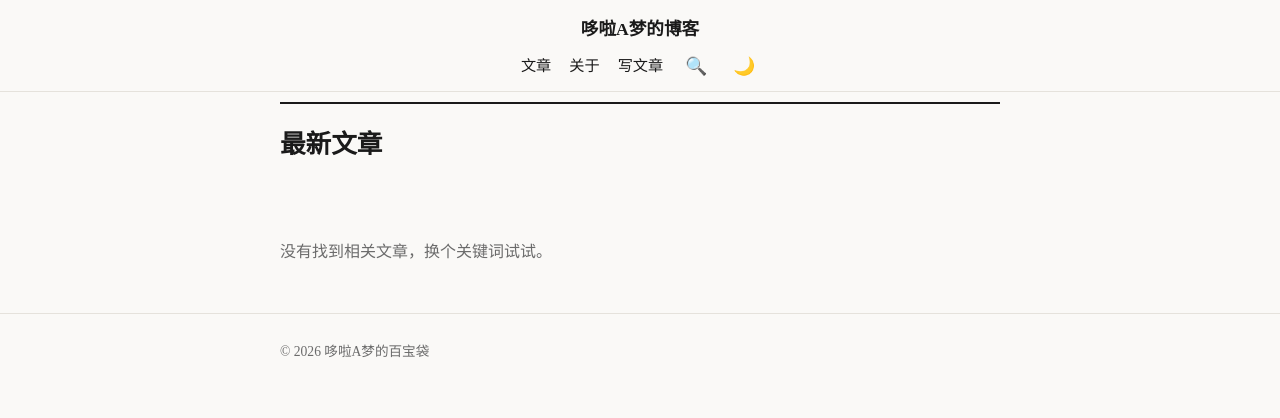
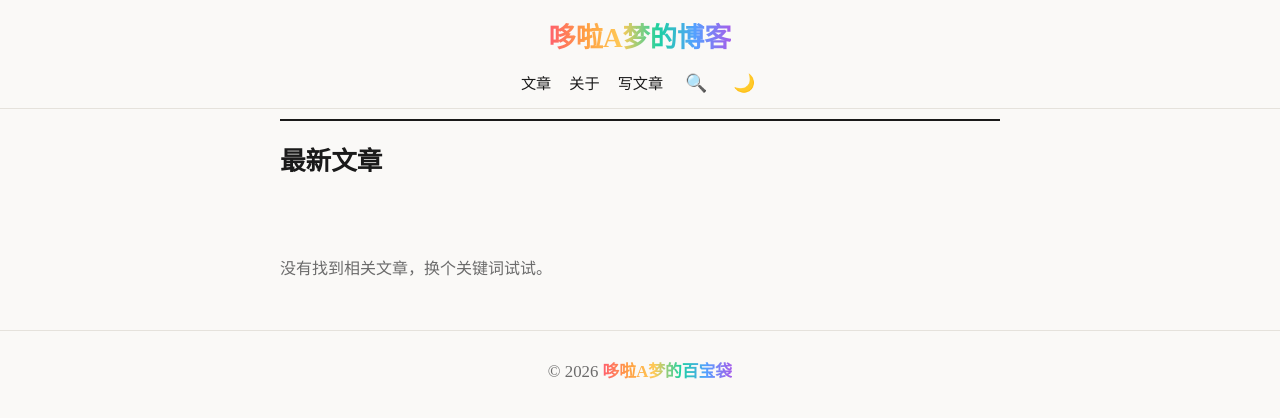
Before and after one commit to LSLQ6/doraemon-blog, a plain HTML site: page index.html in a window 1280 px wide. Drawn offline with Linux system fonts and the light colour scheme.

Commit message:
更新页头页脚彩虹样式

```diff
--- a/styles.css
+++ b/styles.css
@@ -1,8 +1,3 @@
-
-
-
-
-
 :root {
   --bg: #faf9f7;
   --text: #1a1a1a;
@@ -44,8 +39,16 @@ body {
   padding: 14px 20px 10px; gap: 6px;
 }
 .brand {
-  font-weight: 700; font-size: 1.1rem; color: var(--text);
-  text-decoration: none;
+  font-weight: 800; font-size: 1.7rem; text-decoration: none;
+  background: linear-gradient(90deg, #ff5f6d, #ff9f43, #feca57, #1dd1a1, #54a0ff, #a55eea);
+  -webkit-background-clip: text; background-clip: text;
+  -webkit-text-fill-color: transparent; color: transparent;
+}
+.rainbow-text {
+  font-weight: 800;
+  background: linear-gradient(90deg, #ff5f6d, #ff9f43, #feca57, #1dd1a1, #54a0ff, #a55eea);
+  -webkit-background-clip: text; background-clip: text;
+  -webkit-text-fill-color: transparent; color: transparent;
 }
 .main-nav { display: flex; align-items: center; gap: 18px; }
 .main-nav a { color: var(--text); text-decoration: none; font-size: .95rem; }
@@ -104,5 +107,7 @@ body {
 .site-footer {
   border-top: 1px solid var(--border);
   padding: 26px 0; color: var(--muted); font-size: .85rem;
+  text-align: center;
 }
 .site-footer p { margin: 0; }
+.footer-line { font-size: 1.05rem; }
```
